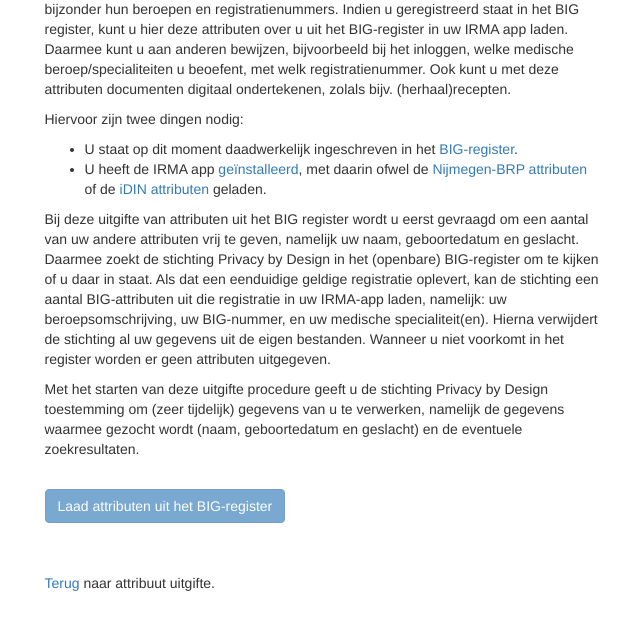
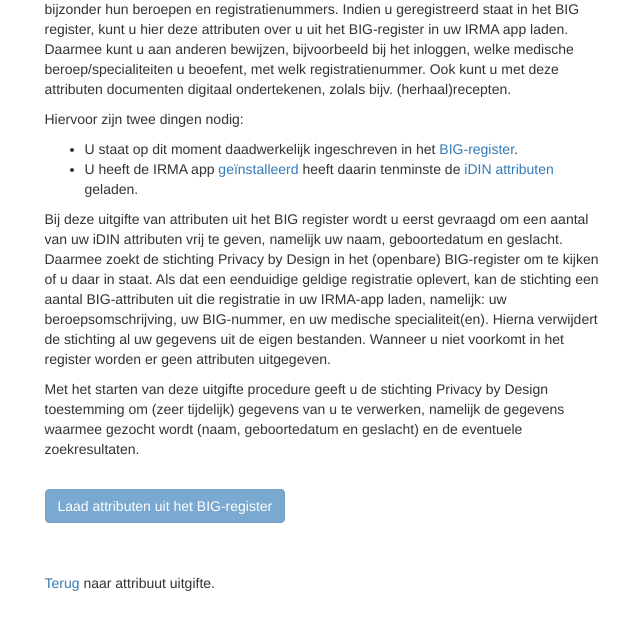
Before and after one commit to credentials/irma_big_server, a plain HTML site: page src/main/webapp/nl/index.html in a window 1280 px wide. Shown: the part 130-760 px from the top of the page, without its empty margins (318-958 px from the left). Drawn offline with nearby package versions, Linux system fonts and the light colour scheme; a script that the page names is missing.

Commit message:
Revert "Mention Nijmegen BRP attributes in index.html"
This reverts commit 6b26ec168fac7646c29b432d7c075d1d8257c2e7.

```diff
--- a/src/main/webapp/nl/index.html
+++ b/src/main/webapp/nl/index.html
@@ -45,17 +45,20 @@
                   <ul>
                     <li>
                       U staat op dit moment daadwerkelijk ingeschreven
-                      in het <a href="https://www.bigregister.nl/registratie">BIG-register</a>.</li>
+                      in
+                      het <a href="https://www.bigregister.nl/registratie">BIG-register</a>.</li>
                     <li>
-                      U heeft de IRMA app <a href="https://privacybydesign.foundation/download/">ge&iuml;nstalleerd</a>,
-                      met daarin ofwel de <a href="https://services.nijmegen.nl/irma/issue/start">Nijmegen-BRP attributen</a>
-                      of de <a href="https://privacybydesign.foundation/uitgifte/idin">iDIN attributen</a> geladen.</li>
+                      U heeft de IRMA
+                      app <a href="https://privacybydesign.foundation/download/">ge&iuml;nstalleerd</a>
+                      heeft daarin tenminste
+                      de <a href="https://privacybydesign.foundation/uitgifte/idin">iDIN
+                      attributen</a> geladen.</li>
                   </ul>
 
                   <p>
                     Bij deze uitgifte van attributen uit het BIG
                     register wordt u eerst gevraagd om een aantal van
-                    uw andere attributen vrij te geven, namelijk uw
+                    uw iDIN attributen vrij te geven, namelijk uw
                     naam, geboortedatum en geslacht. Daarmee zoekt de
                     stichting Privacy by Design in het (openbare)
                     BIG-register om te kijken of u daar in staat. Als
```
Also changed, not shown: src/main/webapp/en/index.html (+5 -4 lines).
